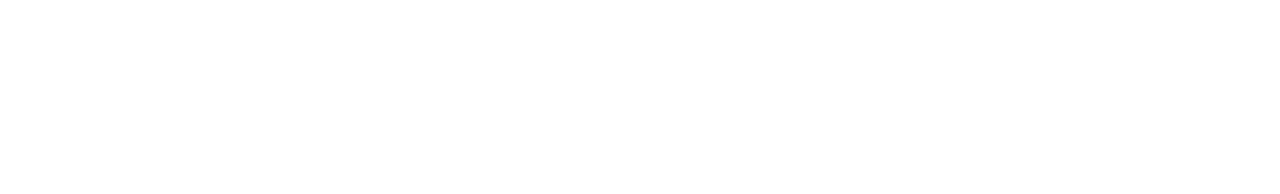
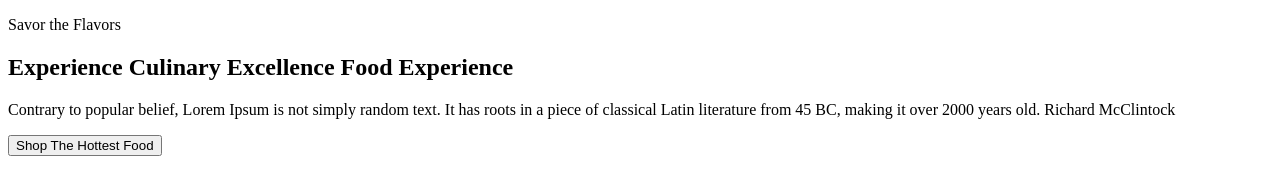
Before and after one commit to shanzida-rifa/food-resturant-project, a plain HTML site: page index.html in a window 1280 px wide. Drawn offline with Linux system fonts and the light colour scheme.

Commit message:
first pic

```diff
--- a/Style/style.css
+++ b/Style/style.css
@@ -0,0 +1,3 @@
+@import url('https://fonts.googleapis.com/css2?family=Merriweather:ital,wght@0,300;0,400;0,700;0,900;1,300;1,400;1,700;1,900&family=Work+Sans:ital,wght@0,100..900;1,100..900&display=swap');
+/*   font-family: "Work Sans", serif;
+ */
--- a/index.html
+++ b/index.html
@@ -4,12 +4,20 @@
 <head>
     <meta charset="UTF-8">
     <meta name="viewport" content="width=device-width, initial-scale=1.0">
-    <title>Foodies</title>
+    <title>Goodies and Foodies</title>
     <link rel="stylesheet" href="Style/style.css">
 </head>
 
 <body>
-
+    <section>
+        <div>
+            <p>Savor the Flavors</p>
+            <h1>Experience Culinary Excellence Food Experience</h1>
+            <p>Contrary to popular belief, Lorem Ipsum is not simply random text. It has roots in a piece of classical
+                Latin literature from 45 BC, making it over 2000 years old. Richard McClintock</p>
+            <button>Shop The Hottest Food</button>
+        </div>
+    </section>
 </body>
 
 </html>
```
